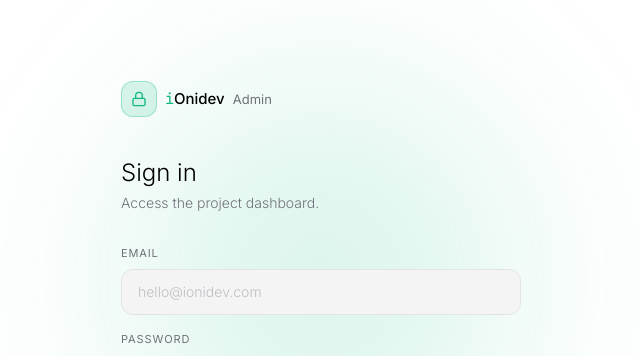
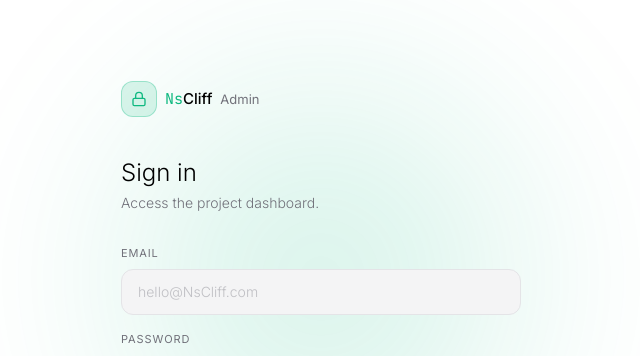
Before and after one commit to charlesclifford/portfolio, a Next.js app: page /admin/login in a window 1280 px wide. Shown: the part 123-479 px from the top of the page, without its empty margins (319-959 px from the left). Built offline with nearby package versions, Linux system fonts and the light colour scheme; no server answers.

Commit message:
edit name

```diff
--- a/src/app/(admin)/admin/dashboard/profile/page.tsx
+++ b/src/app/(admin)/admin/dashboard/profile/page.tsx
@@ -116,7 +116,7 @@ export default function ProfilePage() {
                 type="text"
                 value={form.name ?? ""}
                 onChange={(e) => set("name", e.target.value)}
-                placeholder="John Mason"
+                placeholder="John Doe"
                 className={inputCls}
               />
             </div>
@@ -214,7 +214,7 @@ export default function ProfilePage() {
                 type="email"
                 value={form.email ?? ""}
                 onChange={(e) => set("email", e.target.value)}
-                placeholder="hello@ionidev.com"
+                placeholder="hello@domain.com"
                 className={inputCls}
               />
             </div>
@@ -224,7 +224,7 @@ export default function ProfilePage() {
                 type="url"
                 value={form.githubUrl ?? ""}
                 onChange={(e) => set("githubUrl", e.target.value || null)}
-                placeholder="https://github.com/simkidd"
+                placeholder="https://github.com/username"
                 className={inputCls}
               />
             </div>
@@ -234,7 +234,7 @@ export default function ProfilePage() {
                 type="url"
                 value={form.linkedinUrl ?? ""}
                 onChange={(e) => set("linkedinUrl", e.target.value || null)}
-                placeholder="https://linkedin.com/in/mason10396"
+                placeholder="https://linkedin.com/in/username"
                 className={inputCls}
               />
             </div>
--- a/src/app/(admin)/admin/login/page.tsx
+++ b/src/app/(admin)/admin/login/page.tsx
@@ -56,8 +56,8 @@ export default function AdminLoginPage() {
             <Lock size={16} className="text-accent" />
           </div>
           <div>
-            <span className="font-mono-logo text-accent text-[15px]">i</span>
-            <span className="text-foreground text-[15px] font-medium">Onidev</span>
+            <span className="font-mono-logo text-accent text-[15px]">Ns</span>
+            <span className="text-foreground text-[15px] font-medium">Cliff</span>
             <span className="text-muted text-[13px] ml-2">Admin</span>
           </div>
         </div>
@@ -76,7 +76,7 @@ export default function AdminLoginPage() {
               type="email"
               value={email}
               onChange={(e) => setEmail(e.target.value)}
-              placeholder="hello@ionidev.com"
+              placeholder="hello@NsCliff.com"
               required
               className="w-full px-4 py-3 bg-card border border-border rounded-xl text-foreground text-sm font-light outline-none focus:border-accent transition-colors placeholder:text-muted/40"
             />
--- a/src/app/(admin)/layout.tsx
+++ b/src/app/(admin)/layout.tsx
@@ -2,8 +2,8 @@ import Navigation from "@/components/shared/navigation";
 import { Metadata } from "next";
 
 export const metadata: Metadata = {
-  title: "iOnidev — Admin Dashboard",
-  description: "Admin dashboard for managing iOnidev portfolio content.",
+  title: "NsCliff — Admin Dashboard",
+  description: "Admin dashboard for managing NsCliff portfolio content.",
 };
 
 export default function AdminLayout({
--- a/src/app/api/contact/route.ts
+++ b/src/app/api/contact/route.ts
@@ -21,9 +21,9 @@ export async function POST(req: NextRequest) {
     }
 
     const BREVO_API_KEY = process.env.BREVO_API_KEY;
-    const TO_EMAIL = process.env.CONTACT_TO_EMAIL ?? "hello@ionidev.com";
-    const FROM_EMAIL = process.env.CONTACT_FROM_EMAIL ?? "hello@ionidev.com";
-    const FROM_NAME = process.env.CONTACT_FROM_NAME ?? "iOnidev";
+    const TO_EMAIL = process.env.CONTACT_TO_EMAIL ?? "hello@NsCliff.com";
+    const FROM_EMAIL = process.env.CONTACT_FROM_EMAIL ?? "hello@NsCliff.com";
+    const FROM_NAME = process.env.CONTACT_FROM_NAME ?? "NsCliff";
 
     // Dev fallback — no API key configured
     if (!BREVO_API_KEY) {
@@ -46,8 +46,8 @@ export async function POST(req: NextRequest) {
         to: [{ email: TO_EMAIL }],
         replyTo: { email, name },
         subject: subject?.trim()
-          ? `[ionidev.com] ${subject}`
-          : `[ionidev.com] New message from ${name}`,
+          ? `[NsCliff.com] ${subject}`
+          : `[NsCliff.com] New message from ${name}`,
         htmlContent: `
           <div style="font-family: system-ui, sans-serif; max-width: 600px; margin: 0 auto; padding: 32px 24px; background: #0a0a0a; color: #e5e5e5; border-radius: 12px;">
             <h2 style="font-weight: 300; font-size: 24px; margin: 0 0 24px; color: #fff;">
@@ -82,7 +82,7 @@ export async function POST(req: NextRequest) {
             </div>
 
             <p style="font-size: 12px; color: #555; margin: 24px 0 0; text-align: center;">
-              Sent from the contact form at ionidev.com
+              Sent from the contact form at NsCliff.com
             </p>
           </div>
         `,
--- a/src/app/layout.tsx
+++ b/src/app/layout.tsx
@@ -20,18 +20,9 @@ const playfair = Playfair_Display({
 });
 
 export const metadata: Metadata = {
-  title: "iOnidev — John Mason, Full Stack Developer",
-  description:
-    "Full Stack Developer based in Port Harcourt, Nigeria. Ship less. Engineer more.",
-  metadataBase: new URL("https://ionidev.com"),
-  openGraph: {
-    title: "iOnidev — John Mason",
-    description: "Ship less. Engineer more.",
-    url: "https://ionidev.com",
-    siteName: "iOnidev",
-    locale: "en_US",
-    type: "website",
-  },
+  title: "NsCliff",
+  description: "Product Designer based in Port Harcourt, Nigeria.",
+  // metadataBase: new URL("https://"),
 };
 
 export default function RootLayout({
--- a/src/app/loading.tsx
+++ b/src/app/loading.tsx
@@ -44,7 +44,7 @@ export default function Loading() {
         <span className="font-mono-logo text-accent text-lg font-medium">
           i
         </span>
-        <span className="text-foreground text-lg font-medium">Onidev</span>
+        <span className="text-foreground text-lg font-medium">NsCliff</span>
       </div>
     </div>
   );
--- a/src/components/admin/admin-sidebar.tsx
+++ b/src/components/admin/admin-sidebar.tsx
@@ -96,9 +96,9 @@ export default function AdminSidebar() {
       {/* ── Mobile top bar ──────────────────────────────────────── */}
       <header className="fixed top-0 left-0 right-0 h-14 bg-card border-b border-border flex items-center justify-between px-4 z-40 md:hidden">
         <Link href="/" className="no-underline flex items-center gap-1">
-          <span className="font-mono-logo text-accent text-[15px]">i</span>
+          <span className="font-mono-logo text-accent text-[15px]">Ns</span>
           <span className="text-foreground text-[15px] font-medium">
-            Onidev
+            Cliff
           </span>
           <span className="ml-1.5 text-[9px] tracking-widest uppercase text-muted border border-border rounded px-1 py-0.5">
             Admin
--- a/src/components/admin/projects/project-form.tsx
+++ b/src/components/admin/projects/project-form.tsx
@@ -309,7 +309,7 @@ export default function ProjectForm({ initial, onSubmit, submitting }: Props) {
             type="url"
             value={form.liveLink ?? ""}
             onChange={(e) => set("liveLink", e.target.value || null)}
-            placeholder="https://demo.ionidev.com"
+            placeholder="https://demo.NsCliff.com"
             className={inputCls}
           />
         </div>
@@ -320,7 +320,7 @@ export default function ProjectForm({ initial, onSubmit, submitting }: Props) {
               type="url"
               value={form.githubLink ?? ""}
               onChange={(e) => set("githubLink", e.target.value || null)}
-              placeholder="https://github.com/simkidd/..."
+              placeholder="https://github.com/username/..."
               className={inputCls}
             />
           </div>
--- a/src/components/pages/blog/share-buttons.tsx
+++ b/src/components/pages/blog/share-buttons.tsx
@@ -21,7 +21,7 @@ export default function ShareButtons({ url, title, excerpt }: Props) {
 
   const absoluteUrl = url.startsWith("http")
     ? url
-    : `https://ionidev.com${url}`;
+    : `https://NsCliff.com${url}`;
 
   const handleNativeShare = async () => {
     if (navigator.share) {
--- a/src/components/shared/footer.tsx
+++ b/src/components/shared/footer.tsx
@@ -104,7 +104,7 @@ export default function Footer() {
         {/* Bottom row */}
         <div className="flex flex-col sm:flex-row items-start sm:items-center justify-between gap-3 mt-10 pt-6 border-t border-border">
           <p className="text-xs text-muted">
-            © {year} {profile?.name ?? "John Mason"}. All rights reserved.
+            © {year} {profile?.name ?? "John Doe"}. All rights reserved.
           </p>
           <Link
             href="/contact"
--- a/src/components/shared/navigation.tsx
+++ b/src/components/shared/navigation.tsx
@@ -144,10 +144,10 @@ export default function Navigation() {
                 onClick={() => setMenuOpen(false)}
               >
                 <span className="font-mono-logo text-[18px] font-medium text-accent">
-                  i
+                  Ns
                 </span>
                 <span className="text-[18px] font-medium text-foreground">
-                  Onidev
+                  Cliff
                 </span>
               </Link>
               <button
```
